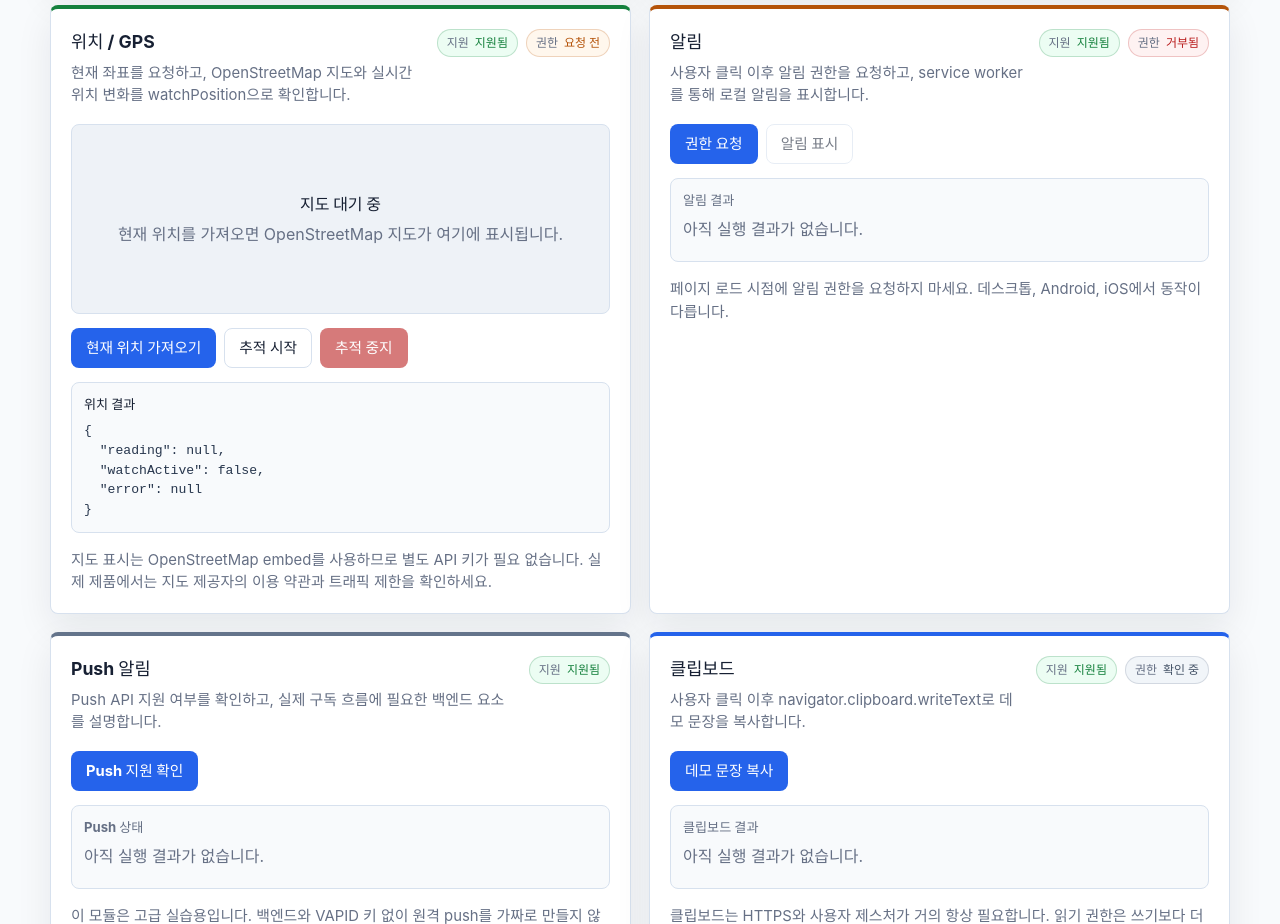
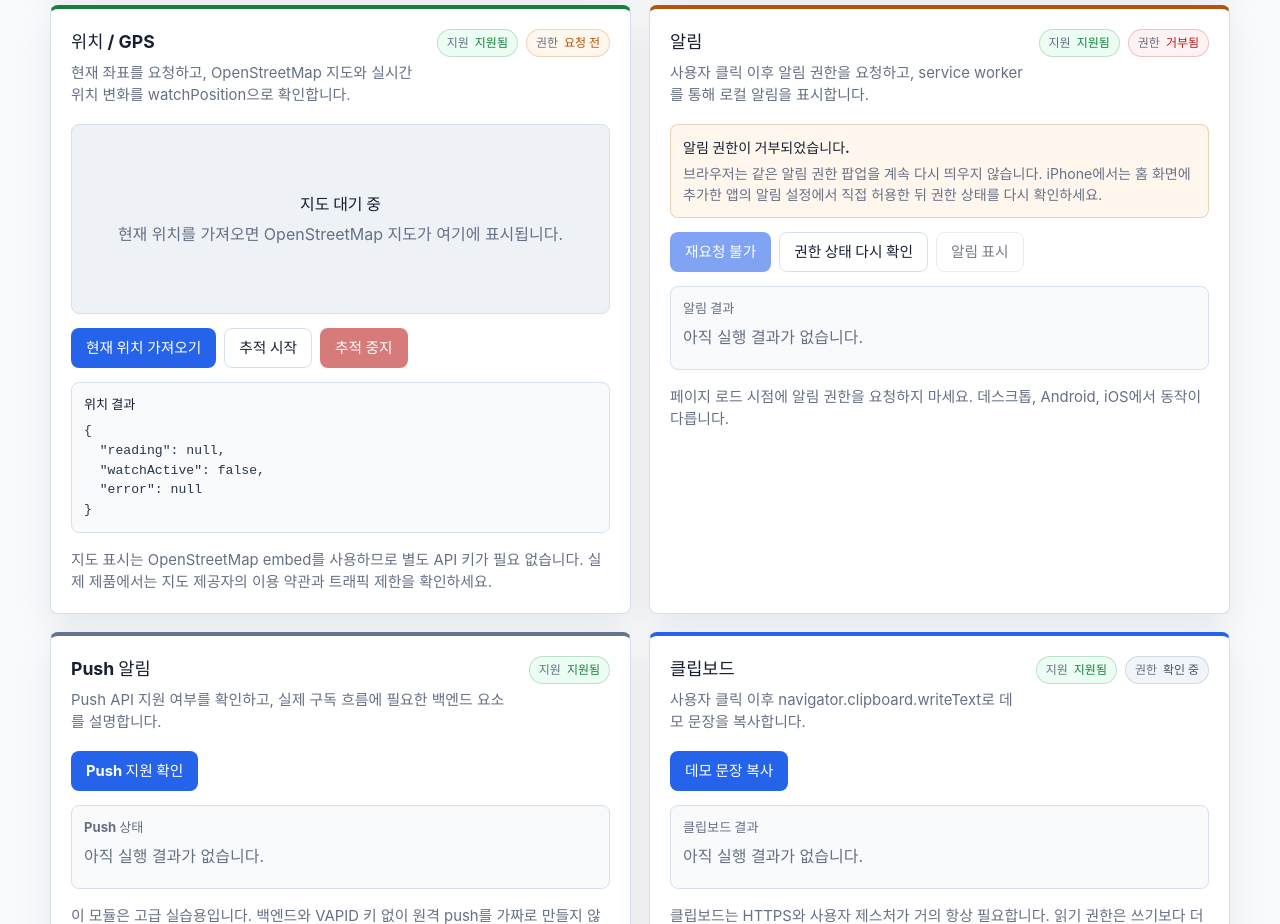
Before and after one commit to bk-git-hub/pwa-demo, a React (Vite) app: page / in a window 1280 px wide. Shown: the part 1580-2504 px from the top of the page. Built offline with nearby package versions, Linux system fonts and the light colour scheme.

Commit message:
Clarify notification permission denial flow

```diff
--- /dev/null
+++ b/src/features/notifications/NotificationPermissionHint.tsx
@@ -0,0 +1,44 @@
+import type { PermissionStateLabel } from '../../shared/types/feature';
+
+type NotificationPermissionHintProps = {
+  permission: PermissionStateLabel;
+};
+
+export function NotificationPermissionHint({ permission }: NotificationPermissionHintProps) {
+  if (permission === 'unsupported') {
+    return (
+      <div className="permissionHint warning">
+        <strong>이 브라우저에서는 알림 권한을 요청할 수 없습니다.</strong>
+        <span>iOS에서는 보통 홈 화면에 추가한 PWA에서 알림 권한 흐름이 가장 안정적으로 동작합니다.</span>
+      </div>
+    );
+  }
+
+  if (permission === 'denied') {
+    return (
+      <div className="permissionHint warning">
+        <strong>알림 권한이 거부되었습니다.</strong>
+        <span>
+          브라우저는 같은 알림 권한 팝업을 계속 다시 띄우지 않습니다. iPhone에서는 홈 화면에 추가한 앱의 알림
+          설정에서 직접 허용한 뒤 권한 상태를 다시 확인하세요.
+        </span>
+      </div>
+    );
+  }
+
+  if (permission === 'granted') {
+    return (
+      <div className="permissionHint success">
+        <strong>알림 권한이 허용되었습니다.</strong>
+        <span>이제 등록된 service worker를 통해 로컬 알림을 표시할 수 있습니다.</span>
+      </div>
+    );
+  }
+
+  return (
+    <div className="permissionHint">
+      <strong>알림 권한은 사용자 클릭 이후 요청합니다.</strong>
+      <span>iOS에서는 홈 화면에 추가한 PWA에서 알림 권한 흐름이 가장 안정적으로 동작합니다.</span>
+    </div>
+  );
+}
--- a/src/features/notifications/NotificationsCard.tsx
+++ b/src/features/notifications/NotificationsCard.tsx
@@ -4,6 +4,7 @@ import { PrimaryButton } from '../../shared/components/PrimaryButton';
 import { ResultBox } from '../../shared/components/ResultBox';
 import type { FeatureResult, PermissionStateLabel } from '../../shared/types/feature';
 import type { ServiceWorkerUiState } from '../../pwa/registerServiceWorker';
+import { NotificationPermissionHint } from './NotificationPermissionHint';
 import {
   currentNotificationPermission,
   notificationSupport,
@@ -19,13 +20,35 @@ export function NotificationsCard({ serviceWorker }: NotificationsCardProps) {
   const [permission, setPermission] = useState<PermissionStateLabel>(() => currentNotificationPermission());
   const [result, setResult] = useState<FeatureResult<unknown>>();
   const support = notificationSupport();
+  const requestButtonLabel = permission === 'denied' ? '재요청 불가' : permission === 'unsupported' ? '미지원' : '권한 요청';
 
   const requestPermission = async () => {
+    if (permission === 'denied') {
+      setResult({
+        ok: false,
+        error: '이미 거부된 알림 권한은 웹 앱에서 다시 팝업으로 요청할 수 없습니다. 브라우저나 iOS 알림 설정에서 직접 허용해야 합니다.',
+      });
+      return;
+    }
+
     const next = await requestNotificationPermission();
     if (next.ok && next.data) {
       setPermission(next.data);
     }
+    if (next.ok && next.data === 'denied') {
+      setResult({
+        ok: false,
+        error: '알림 권한이 거부되었습니다. 같은 권한 팝업을 다시 띄우려면 사용자가 브라우저나 iOS 알림 설정에서 직접 허용해야 합니다.',
+      });
+      return;
+    }
     setResult(next);
+  };
+
+  const refreshPermission = () => {
+    const next = currentNotificationPermission();
+    setPermission(next);
+    setResult({ ok: true, data: { permission: next, checkedAt: new Date().toISOString() } });
   };
 
   const notify = async () => {
@@ -43,9 +66,16 @@ export function NotificationsCard({ serviceWorker }: NotificationsCardProps) {
       note="페이지 로드 시점에 알림 권한을 요청하지 마세요. 데스크톱, Android, iOS에서 동작이 다릅니다."
       tone="orange"
     >
+      <NotificationPermissionHint permission={permission} />
       <div className="actions">
-        <PrimaryButton disabled={support === 'unsupported'} onClick={requestPermission}>
-          권한 요청
+        <PrimaryButton
+          disabled={support === 'unsupported' || permission === 'granted' || permission === 'denied'}
+          onClick={requestPermission}
+        >
+          {requestButtonLabel}
+        </PrimaryButton>
+        <PrimaryButton variant="secondary" onClick={refreshPermission}>
+          권한 상태 다시 확인
         </PrimaryButton>
         <PrimaryButton disabled={permission !== 'granted'} variant="secondary" onClick={notify}>
           알림 표시
--- a/src/shared/components/components.css
+++ b/src/shared/components/components.css
@@ -225,6 +225,31 @@
   text-decoration: underline;
 }
 
+.permissionHint {
+  display: grid;
+  gap: 4px;
+  border: 1px solid rgba(100, 116, 139, 0.22);
+  border-radius: 8px;
+  padding: 12px;
+  color: var(--muted);
+  background: #f8fafc;
+  font-size: 0.88rem;
+}
+
+.permissionHint strong {
+  color: var(--text);
+}
+
+.permissionHint.success {
+  border-color: rgba(21, 128, 61, 0.22);
+  background: #f0fdf4;
+}
+
+.permissionHint.warning {
+  border-color: rgba(180, 83, 9, 0.24);
+  background: #fff7ed;
+}
+
 .textInput {
   width: 100%;
   min-height: 78px;
```
Also changed, not shown: 1 other file (tests, documents, lock files or other folders).
